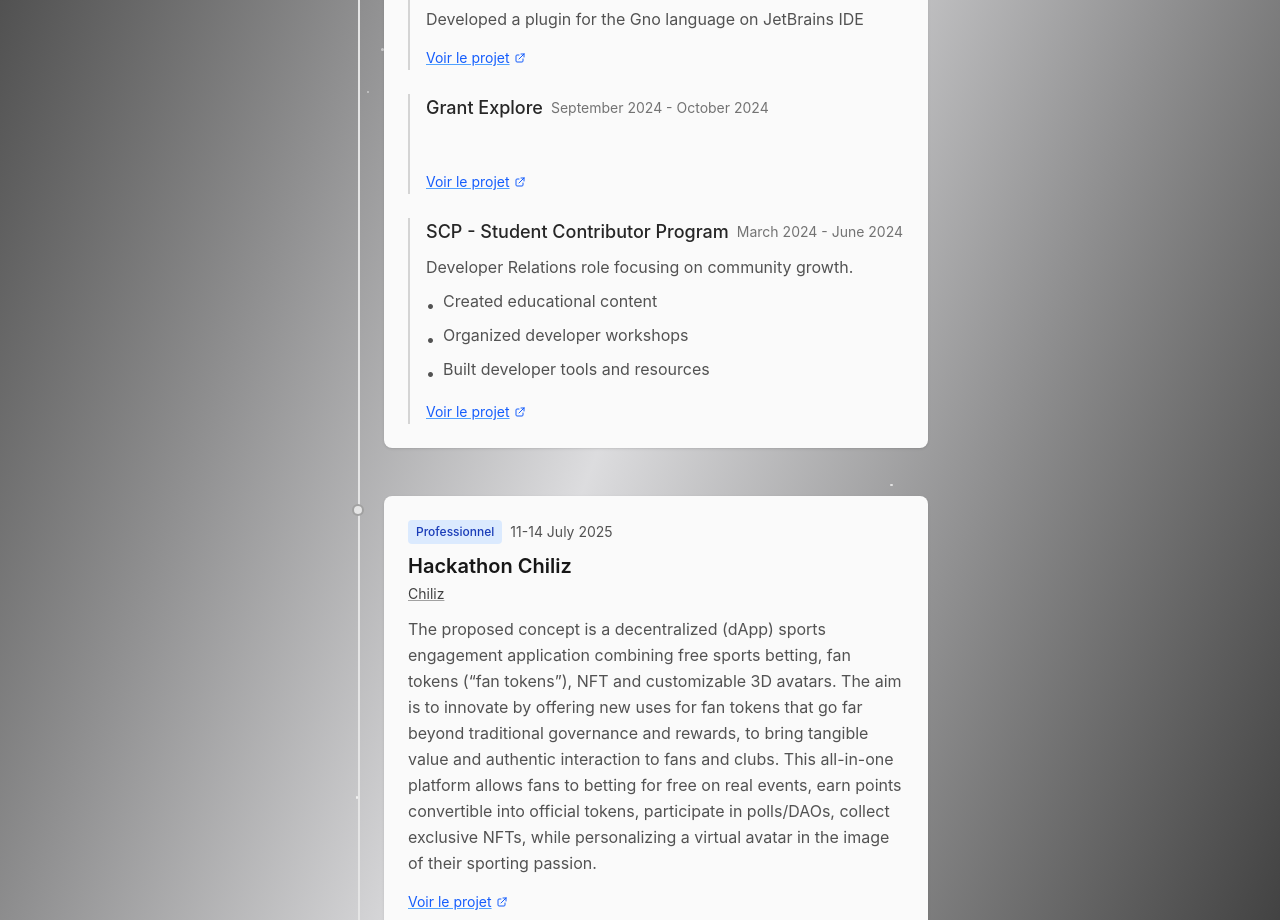
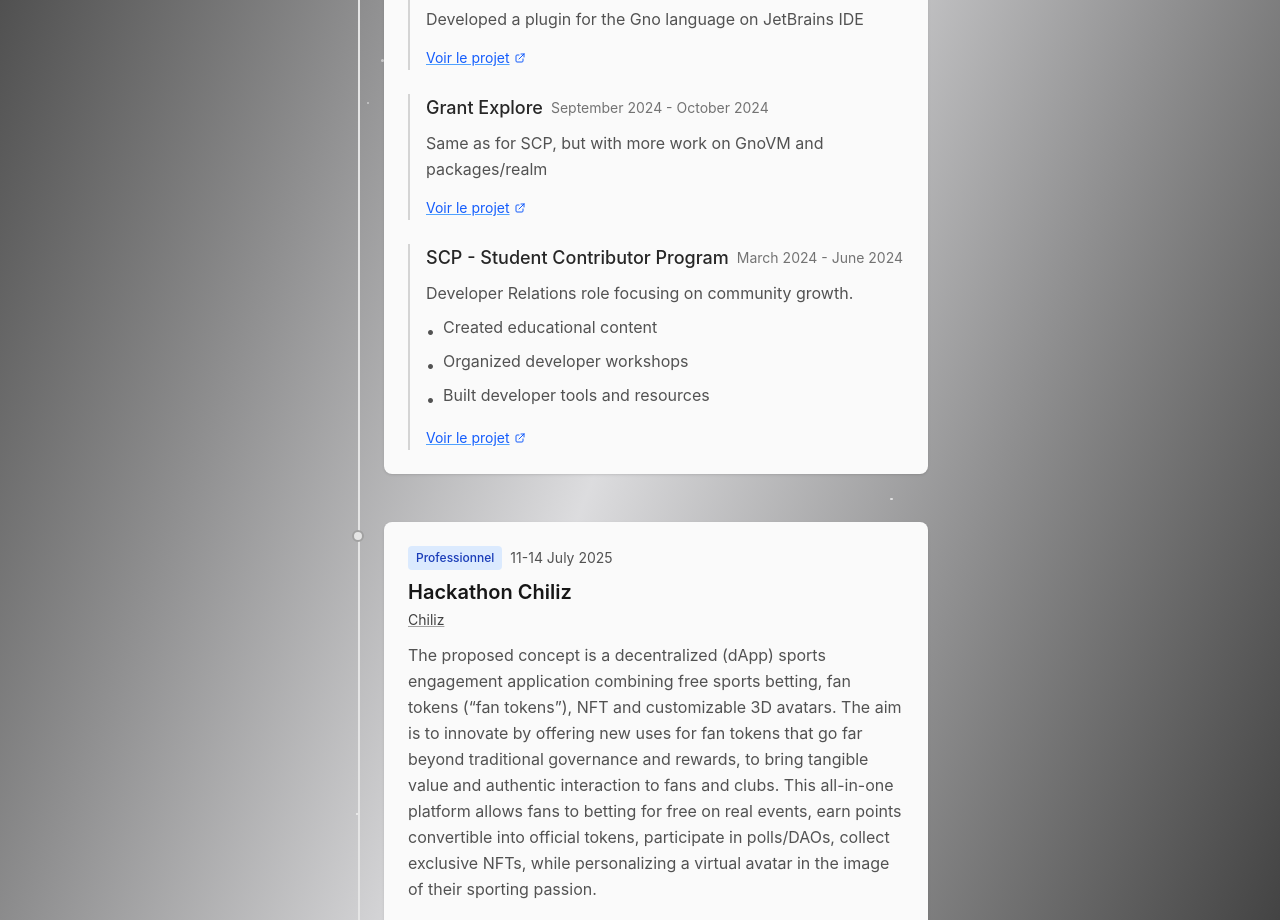
Before and after one commit to DIGIX666/Thox.me, a Next.js app: page /about in a window 1280 px wide. Shown: the part 1320-2240 px from the top of the page. Built offline with nearby package versions, Linux system fonts and the light colour scheme.

Commit message:
feat: add description for gno explorer next add blog

```diff
--- a/app/about/page.tsx
+++ b/app/about/page.tsx
@@ -60,7 +60,7 @@ const experiences: Experience[] = [
       {
         title: "Grant Explore",
         period: "September 2024 - October 2024",
-        description: ``,
+        description: `Same as for SCP, but with more work on GnoVM and packages/realm`,
         link: "https://github.com/gnolang/hackerspace/issues/84",
       },
       {
```
